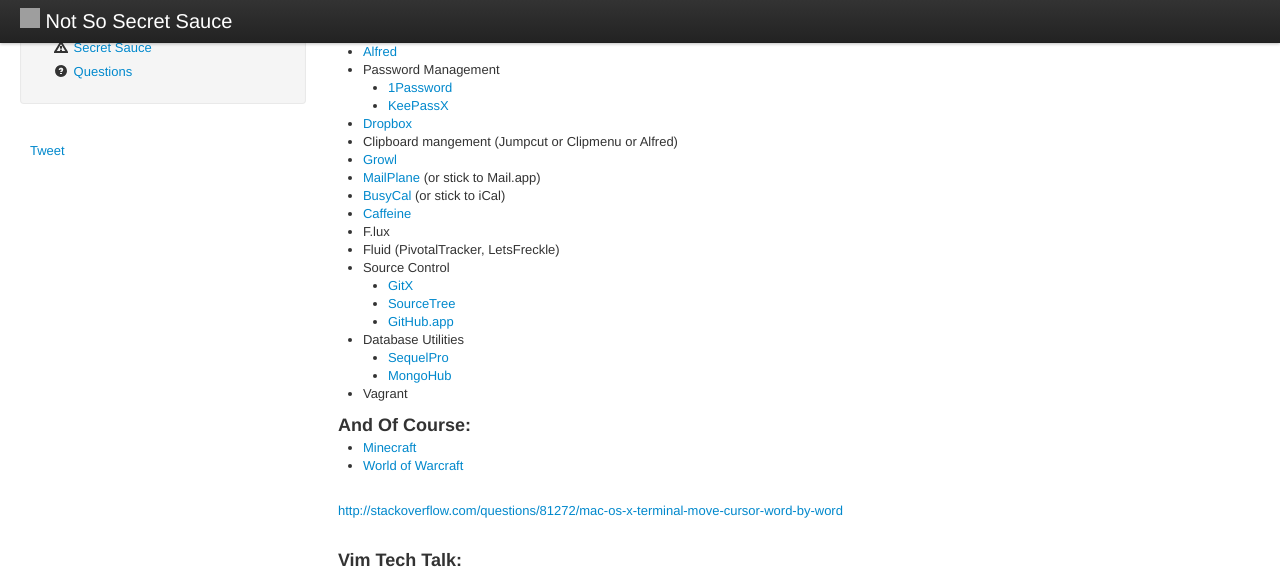
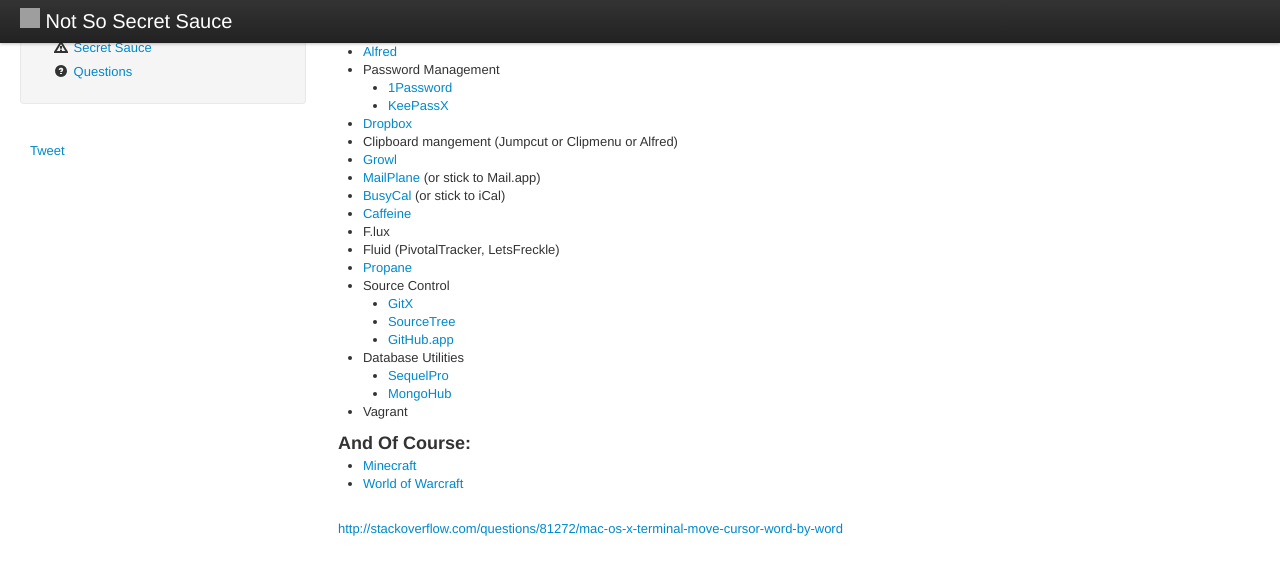
Before and after one commit to daveworth/not-so-secret-sauce, a Jekyll site: the page built from topics/software-for-developers.md, in a window 1280 px wide and 900 px high, scrolled down 506 px, cut to the strip 0-570 px from the top of the window. Built offline with Jekyll 4.4.1, drawn with Linux system fonts in a browser that asks for light colours; nearby versions of some CDN libraries; comment, search, counter and statistics services are not loaded; grey boxes are pictures that could not be loaded.

Commit message:
Add Propane to software for developers

```diff
--- a/topics/software-for-developers.md
+++ b/topics/software-for-developers.md
@@ -39,6 +39,7 @@
 * [Caffeine](http://lightheadsw.com/caffeine/)
 * F.lux
 * Fluid (PivotalTracker, LetsFreckle)
+* [Propane](http://propaneapp.com/)
 * Source Control
   * [GitX](http://gitx.laullon.com/)
   * [SourceTree](http://www.sourcetreeapp.com/)
```
